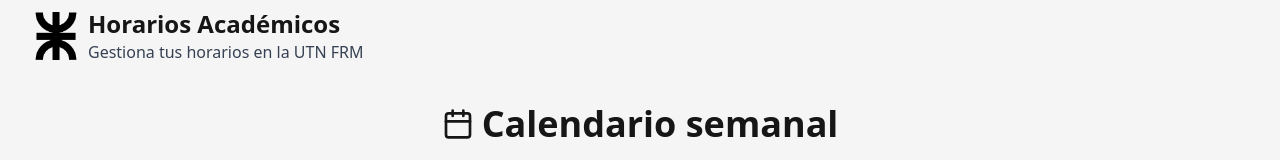
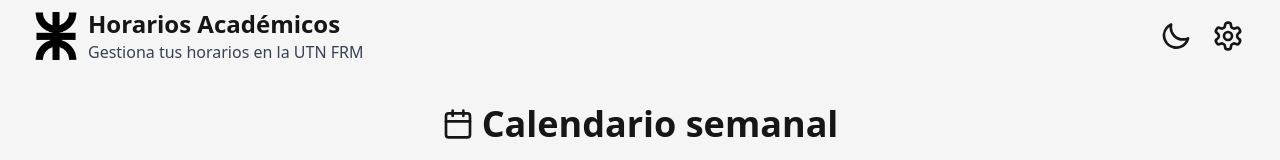
Before and after one commit to jpbiondo/horarios-cursado-ui, a React (Vite) app: page / in a window 1280 px wide. Shown: the top 160 px of the page. Built offline with nearby package versions, Linux system fonts and the light colour scheme.

Commit message:
✨ feat: add nav icons

```diff
--- a/src/components/Header.tsx
+++ b/src/components/Header.tsx
@@ -1,7 +1,8 @@
+import { Settings } from "lucide-react";
 import logoUtn from "../assets/logo-utn.png";
 export default function Header() {
   return (
-    <header className="py-2 px-8">
+    <header className="py-2 px-8 flex justify-between items-center">
       <div className="flex flex-row items-center gap-2">
         <img src={logoUtn} className="h-12 w-12" />
         <div>
@@ -9,6 +10,34 @@
           <p className="text-gray-700">Gestiona tus horarios en la UTN FRM</p>
         </div>
       </div>
+
+      <nav className="flex items-center justify-center gap-4">
+        <label className="swap swap-rotate">
+          {/* this hidden checkbox controls the state */}
+          <input type="checkbox" className="theme-controller" value="dark" />
+
+          {/* sun icon */}
+          <svg
+            className="swap-on h-8 w-8 fill-current"
+            xmlns="http://www.w3.org/2000/svg"
+            viewBox="0 0 24 24"
+          >
+            <path d="M5.64,17l-.71.71a1,1,0,0,0,0,1.41,1,1,0,0,0,1.41,0l.71-.71A1,1,0,0,0,5.64,17ZM5,12a1,1,0,0,0-1-1H3a1,1,0,0,0,0,2H4A1,1,0,0,0,5,12Zm7-7a1,1,0,0,0,1-1V3a1,1,0,0,0-2,0V4A1,1,0,0,0,12,5ZM5.64,7.05a1,1,0,0,0,.7.29,1,1,0,0,0,.71-.29,1,1,0,0,0,0-1.41l-.71-.71A1,1,0,0,0,4.93,6.34Zm12,.29a1,1,0,0,0,.7-.29l.71-.71a1,1,0,1,0-1.41-1.41L17,5.64a1,1,0,0,0,0,1.41A1,1,0,0,0,17.66,7.34ZM21,11H20a1,1,0,0,0,0,2h1a1,1,0,0,0,0-2Zm-9,8a1,1,0,0,0-1,1v1a1,1,0,0,0,2,0V20A1,1,0,0,0,12,19ZM18.36,17A1,1,0,0,0,17,18.36l.71.71a1,1,0,0,0,1.41,0,1,1,0,0,0,0-1.41ZM12,6.5A5.5,5.5,0,1,0,17.5,12,5.51,5.51,0,0,0,12,6.5Zm0,9A3.5,3.5,0,1,1,15.5,12,3.5,3.5,0,0,1,12,15.5Z" />
+          </svg>
+
+          {/* moon icon */}
+          <svg
+            className="swap-off h-8 w-8 fill-current"
+            xmlns="http://www.w3.org/2000/svg"
+            viewBox="0 0 24 24"
+          >
+            <path d="M21.64,13a1,1,0,0,0-1.05-.14,8.05,8.05,0,0,1-3.37.73A8.15,8.15,0,0,1,9.08,5.49a8.59,8.59,0,0,1,.25-2A1,1,0,0,0,8,2.36,10.14,10.14,0,1,0,22,14.05,1,1,0,0,0,21.64,13Zm-9.5,6.69A8.14,8.14,0,0,1,7.08,5.22v.27A10.15,10.15,0,0,0,17.22,15.63a9.79,9.79,0,0,0,2.1-.22A8.11,8.11,0,0,1,12.14,19.73Z" />
+          </svg>
+        </label>
+        <button className="btn btn-ghost btn-circle">
+          <Settings className="h-8 w-8" />
+        </button>
+      </nav>
     </header>
   );
 }
```
